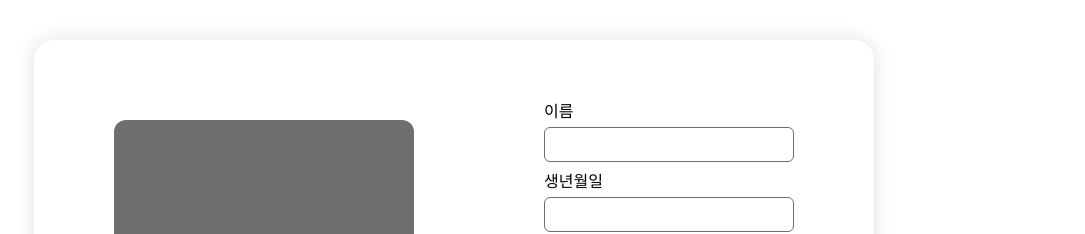
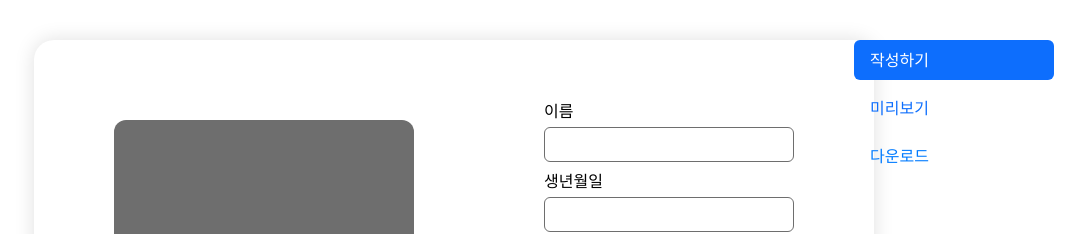
Before and after one commit to SJY08/PortPhilia, a React (Vite) app in the folder portphilia/: page /write in a window 1280 px wide. Shown: the top 234 px of the page, without its empty margins (186-1271 px from the left). Built offline with nearby package versions, Linux system fonts and the light colour scheme.

Commit message:
add sidebar component

```diff
--- /dev/null
+++ b/portphilia/src/components/common/sidebar.tsx
@@ -0,0 +1,67 @@
+import Nav from "react-bootstrap/Nav"
+import styled from "styled-components"
+import { useLocation, Link } from "react-router-dom" // react-router-dom 추가
+
+function SideBar() {
+    const location = useLocation() // 현재 URL 경로 가져오기
+
+    return (
+        <Container>
+            <Nav variant="pills" className="flex-column gap-2">
+                <Nav.Item>
+                    <Nav.Link
+                        as={Link}
+                        to="/write"
+                        active={location.pathname === "/write"} // URL 경로에 따라 활성화
+                    >
+                        작성하기
+                    </Nav.Link>
+                </Nav.Item>
+                <Nav.Item>
+                    <Nav.Link
+                        as={Link}
+                        to="/view"
+                        active={location.pathname === "/view"} // URL 경로에 따라 활성화
+                    >
+                        미리보기
+                    </Nav.Link>
+                </Nav.Item>
+                <StyledNavLink>다운로드</StyledNavLink>
+            </Nav>
+        </Container>
+    )
+}
+
+export default SideBar
+
+const Container = styled.div`
+    position: fixed;
+    top: 40px;
+    right: 40px;
+    width: 200px;
+`
+
+const StyledNavLink = styled.button`
+    background: transparent;
+    width: 100%;
+    height: 40px;
+    border: none;
+    border-radius: 6px;
+    box-sizing: border-box;
+    padding: 8px 16px;
+    text-align: left;
+    outline: none;
+    color: #007bff;
+
+    &:hover {
+        background-color: #007bff;
+        color: white;
+        transition: 300ms;
+    }
+
+    &:active {
+        background-color: #007bff;
+        color: white;
+        transition: 300ms;
+    }
+`
--- a/portphilia/src/pages/write.tsx
+++ b/portphilia/src/pages/write.tsx
@@ -3,6 +3,7 @@ import styled from "styled-components"
 import AddProjectModal from "../components/project/addModal"
 import generatePages from "../utils/generatePages"
 import EditProjectModal from "../components/project/editModal"
+import SideBar from "../components/common/sidebar"
 
 interface project {
     title: string
@@ -22,7 +23,6 @@ function Write() {
     }>({ show: false, data: null })
 
     const [dummy, setDummy] = useState<project[]>([
-        // ✅ dummy를 state로 관리
         {
             title: "portphilia",
             explain: "it's a service to help writing portfolio for developers",
@@ -82,6 +82,7 @@ function Write() {
 
     return (
         <>
+            <SideBar />
             {edit.show && edit.data && (
                 <EditProjectModal
                     setFunc={setEdit}
```
